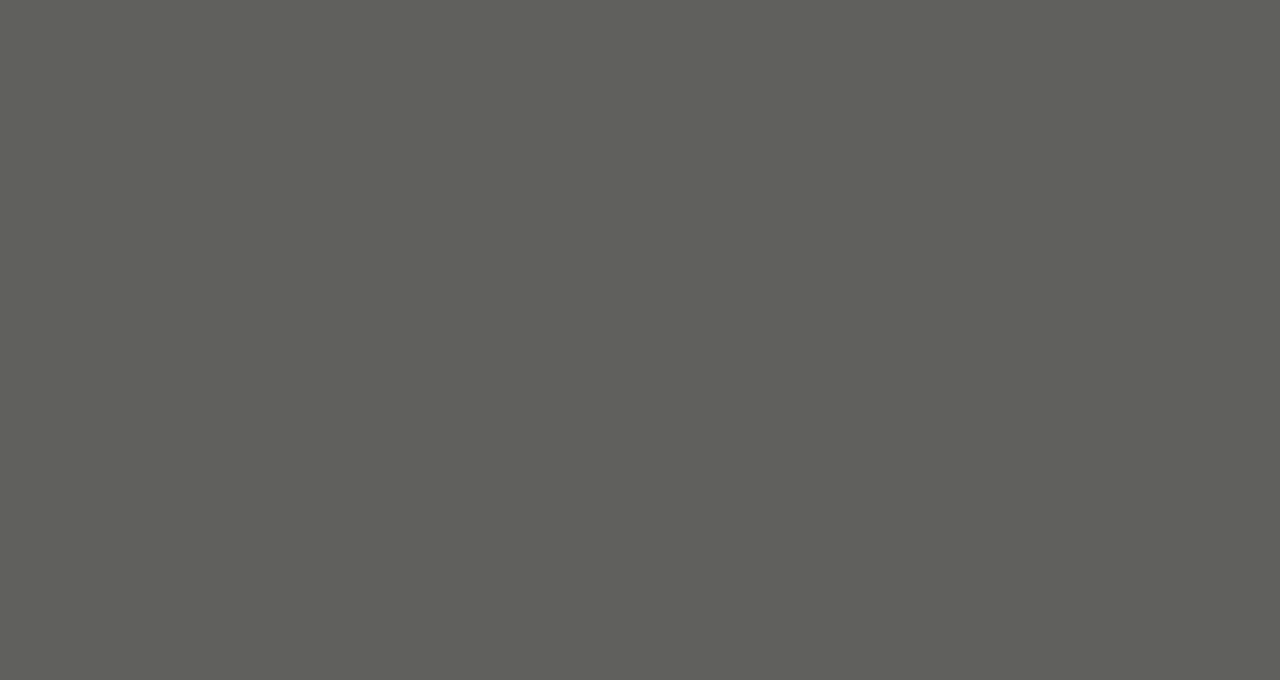
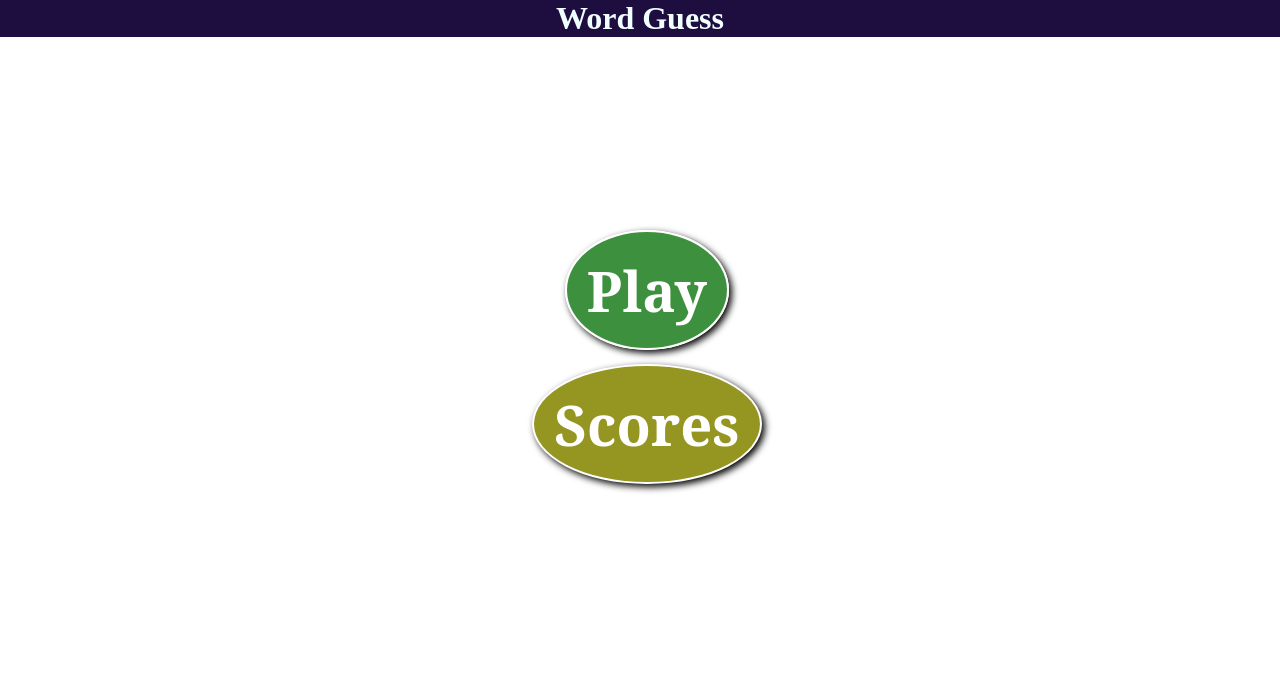
Before and after one commit to Ermi-B/Word-guess-game, a plain HTML site: page index.html in a window 1280 px wide. Drawn offline with Linux system fonts and the light colour scheme.

Commit message:
start button functionality

```diff
--- a/assets/css/style.css
+++ b/assets/css/style.css
@@ -1,3 +1,56 @@
-body{
-    background-color: rgb(96, 96, 93);
+*{
+    padding:0;
+    margin:0;
+    box-sizing: border-box;
 }
+
+header{
+    display: flex;
+    justify-content: center;
+    background-color: rgb(30, 14, 63);
+    color: azure;
+}
+
+.container{
+    display: flex;
+    flex-wrap: wrap;
+    flex-direction: column;
+    align-items: center;
+    justify-content: center;
+    height:80vh;
+}
+
+.menu{
+    display: flex;
+    flex-wrap: wrap;
+
+    flex-direction: column;
+    align-items: center;
+    justify-content: center;
+    height:80vh;
+}
+.menu button{
+
+    border-radius: 50%;
+    padding: 20px;
+    height: auto;
+    width: auto;
+    font-size: 350%;
+    font-weight: bold;
+    font-family:Cambria, Cochin, Georgia, Times, 'Times New Roman', serif;
+    box-shadow: 3px 3px 7px #000;
+    border: 2px solid white;
+    color: rgb(255, 255, 255);
+    margin: 3%;
+}
+.startBtn{
+background-color: rgba(23, 123, 23, 0.834);
+}
+
+.scoresBtn{
+    background-color: rgb(149, 149, 33);
+}
+
+input:focus {
+    outline: none;
+  }
--- a/assets/js/script.js
+++ b/assets/js/script.js
@@ -1 +1,49 @@
-console.log("connected")
+//buttons
+var start = document.querySelector(".startBtn");
+var scores = document.querySelector(".scoresBtn");
+
+//containers
+var container = document.querySelector(".container")
+var menu = document.querySelector(".menu");
+
+var words = ['javascript','python','java','react'];
+
+//eventlistener
+start.addEventListener("click", function(){
+
+ menu.style.display = "none";
+ var containerPlay = document.createElement("div");
+ containerPlay.className = "containerPlay";
+ containerPlay.setAttribute("style","display:flex; flex-direction:row; justify-content: space-evenly;");
+
+ container.appendChild(containerPlay);
+
+
+
+var rand = Math.floor(Math.random()*words.length);
+var randWord = words[rand];
+
+for(var i=0; i<randWord.length; i++){
+
+    var input = document.createElement("input");
+    input.type = "text";
+    input.maxLength="1";
+    input.setAttribute("style", " width:100px; height:100px; margin:5%; border-style:none; border-bottom:2px solid black; font-size:80px; text-align:center;");
+
+    //checking input value only contains alphabets
+
+    input.addEventListener('keydown',function(e){
+        var key = e.key;
+        var alphabets = /[a-zA-Z]/;
+        if(!alphabets.test(key)){
+            e.preventDefault();
+        }
+    });
+
+
+
+    containerPlay.appendChild(input);
+
+}
+
+});
--- a/index.html
+++ b/index.html
@@ -8,6 +8,14 @@
     <link rel="stylesheet" href="./assets/css/style.css">
 </head>
 <body>
+    <header><h1>Word Guess</h1></header>
+    <div class="container">
+        <div class="menu" data-state = "visible">
+                <button class="startBtn">Play</button>
+                <button class="scoresBtn">Scores</button>
+        </div>
+
+    </div>
 
 <script src="./assets/js/script.js"></script>
 </body>
```
Also changed, not shown: 1 other file.
